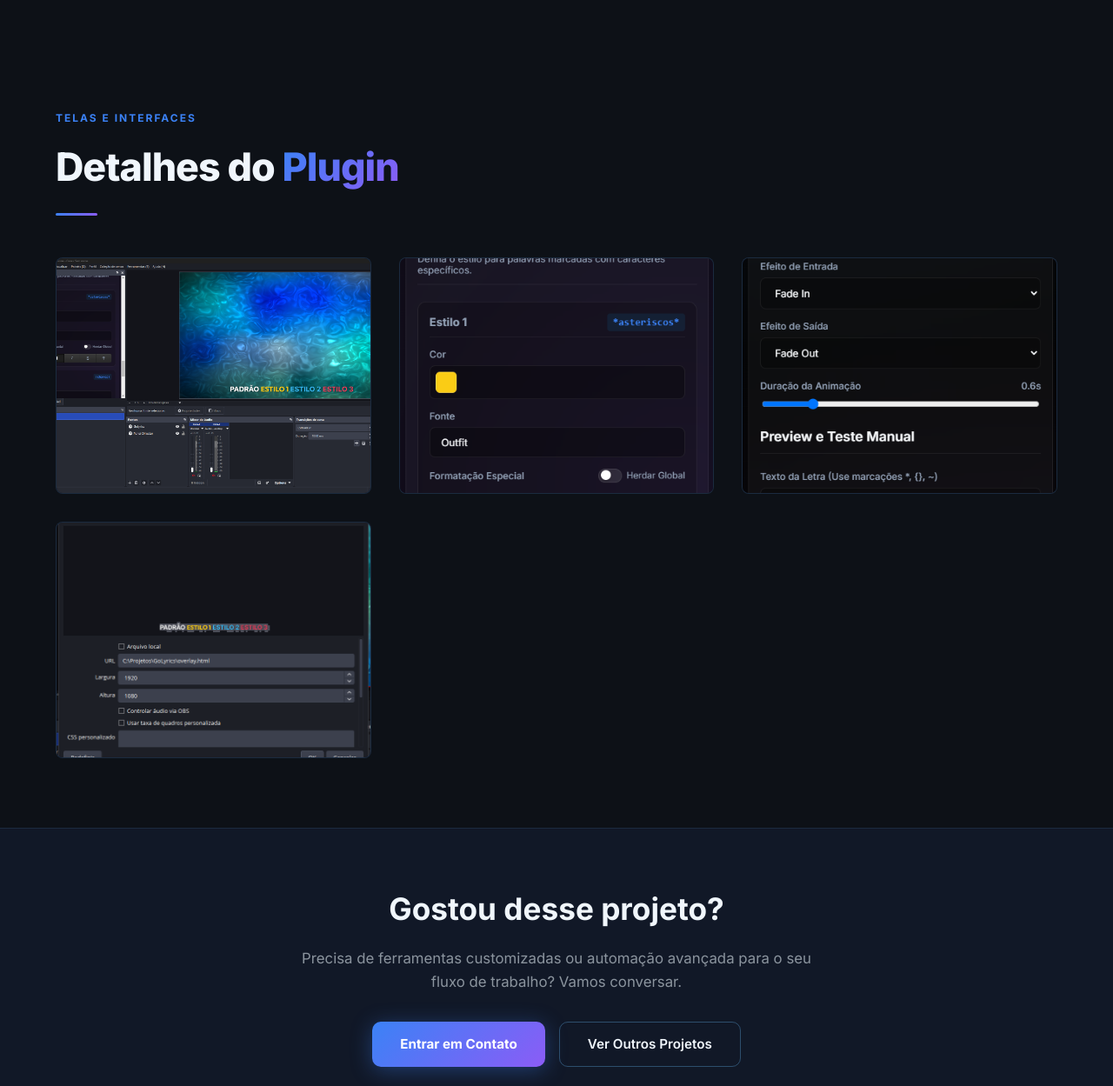
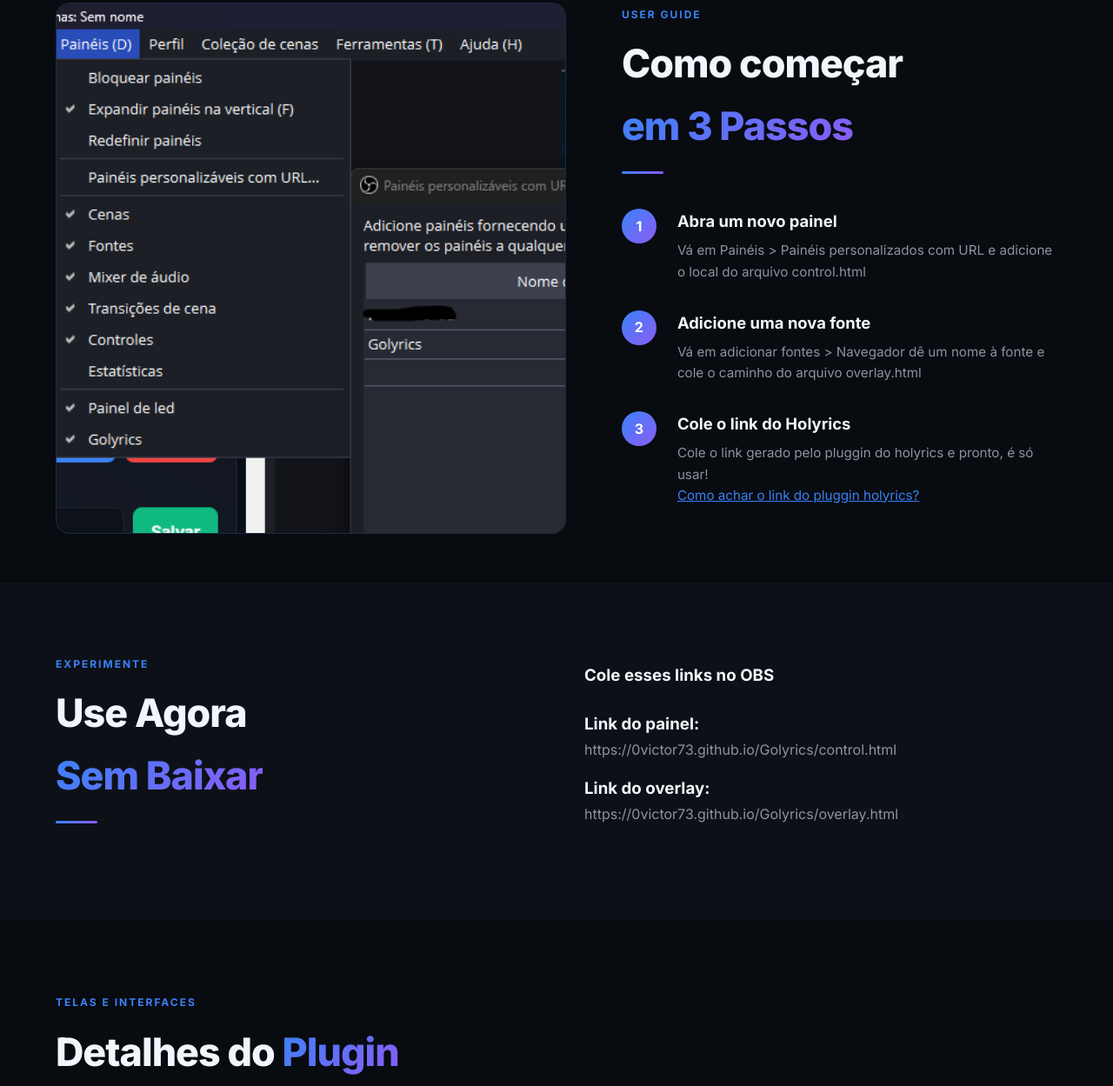
Before and after one commit to 0victor73/Portf-lio-Victor-Gabriel, a plain HTML site: page Golyrics.html in a window 1280 px wide. Shown: the part 1098-2347 px from the top of the page at 87% size. Drawn offline with Linux system fonts and the light colour scheme.

Commit message:
Como usar

```diff
--- a/Golyrics.html
+++ b/Golyrics.html
@@ -76,15 +76,74 @@
           Página do projeto</a>
       </div>
       <div class="fade-in" style="height: 100%;">
-        <div class="image-placeholder">
+        <div class="image-placeholder" style="aspect-ratio: 1 / 1; min-height: unset;">
           <img src="assets/img/Golyrics1.png" alt="" style="width: 100%; height: 100%; object-fit: cover; object-position: center; display: block;">
         </div>
       </div>
     </div>
   </section>
 
+  <section id="how-it-works">
+    <div class="grid-2" style="max-width: 1200px; margin: 0 auto;">
+      <div class="fade-in" style="height: 100%;">
+        <div class="image-placeholder" style="aspect-ratio: 1 / 1; min-height: unset;">
+          <img src="assets/img/Golyrics6.png" alt="" style="width: 100%; height: 100%; object-fit: cover; object-position: center; display: block;">
+        </div>
+      </div>
+      <div class="fade-in" style="order: 1;">
+        <span class="section-label">User Guide</span>
+        <h2 class="section-title">Como começar<br /><span>em 3 Passos</span></h2>
+        <div class="section-divider"></div>
+
+        <div style="margin-top: 2.5rem;">
+          <div class="step-item">
+            <div class="step-number">1</div>
+            <div>
+              <h4 style="font-size: 1.15rem; margin-bottom: 0.4rem;">Abra um novo painel</h4>
+              <p style="color: var(--text-secondary); font-size: 0.95rem; line-height: 1.6;">Vá em Painéis > Painéis personalizados com URL e adicione o local do arquivo control.html</p>
+            </div>
+          </div>
+          <div class="step-item">
+            <div class="step-number">2</div>
+            <div>
+              <h4 style="font-size: 1.15rem; margin-bottom: 0.4rem;">Adicione uma nova fonte</h4>
+              <p style="color: var(--text-secondary); font-size: 0.95rem; line-height: 1.6;">Vá em adicionar fontes > Navegador dê um nome à fonte e cole o caminho do arquivo overlay.html</p>
+            </div>
+          </div>
+          <div class="step-item">
+            <div class="step-number">3</div>
+            <div>
+              <h4 style="font-size: 1.15rem; margin-bottom: 0.4rem;">Cole o link do Holyrics</h4>
+              <p style="color: var(--text-secondary); font-size: 0.95rem; line-height: 1.6;">Cole o link gerado pelo pluggin do holyrics e pronto, é só usar!</br> <a href="https://somaovivo.org/forum/threads/usar-a-biblia-letra-do-holyrics-em-lives-no-obs.16600/" target="_blank" style="color: var(--accent-blue); font-size: 0.95rem;">Como achar o link do pluggin holyrics?</a></p>
+            </div>
+          </div>
+        </div>
+      </div>
+    </div>
+  </section>
+
+  <section style="background: var(--bg-secondary)">
+    <div class="grid-2" style="max-width: 1200px; margin: 0 auto;">
+      <div class="fade-in" >
+        <span class="section-label">EXPERIMENTE</span>
+        <h2 class="section-title">Use Agora<br /><span>Sem Baixar</span></h2>
+        <div class="section-divider"></div>
+      </div>
+      <div>
+        <h3>Cole esses links no OBS</h3><br>
+        <h3>Link do painel: </h3>
+        <p style="color: var(--text-secondary); margin-bottom: 1rem; line-height: 1.8;">
+          https://0victor73.github.io/Golyrics/control.html
+        </p>
+        <h3>Link do overlay:</h3>
+        <p style="color: var(--text-secondary); margin-bottom: 1rem; line-height: 1.8;"> https://0victor73.github.io/Golyrics/overlay.html</p>
+      </div>
+
+    </div>
+  </section>
+
   <!-- ════════ GALLERY / SCREENSHOTS ════════ -->
-  <section style="background: var(--bg-secondary);">
+  <section style="background: var(--bg-primary);">
     <div style="max-width: 1200px; margin: 0 auto;">
       <div class="fade-in">
         <span class="section-label">Telas e Interfaces</span>
--- a/style.css
+++ b/style.css
@@ -1086,6 +1086,7 @@
   background: var(--bg-card);
   border: 1px solid var(--border);
   border-radius: var(--radius);
+  overflow: hidden;
   height: 100%;
   min-height: 400px;
   width: 100%;
```
Also changed, not shown: assets/img/Golyrics6.png (added).
